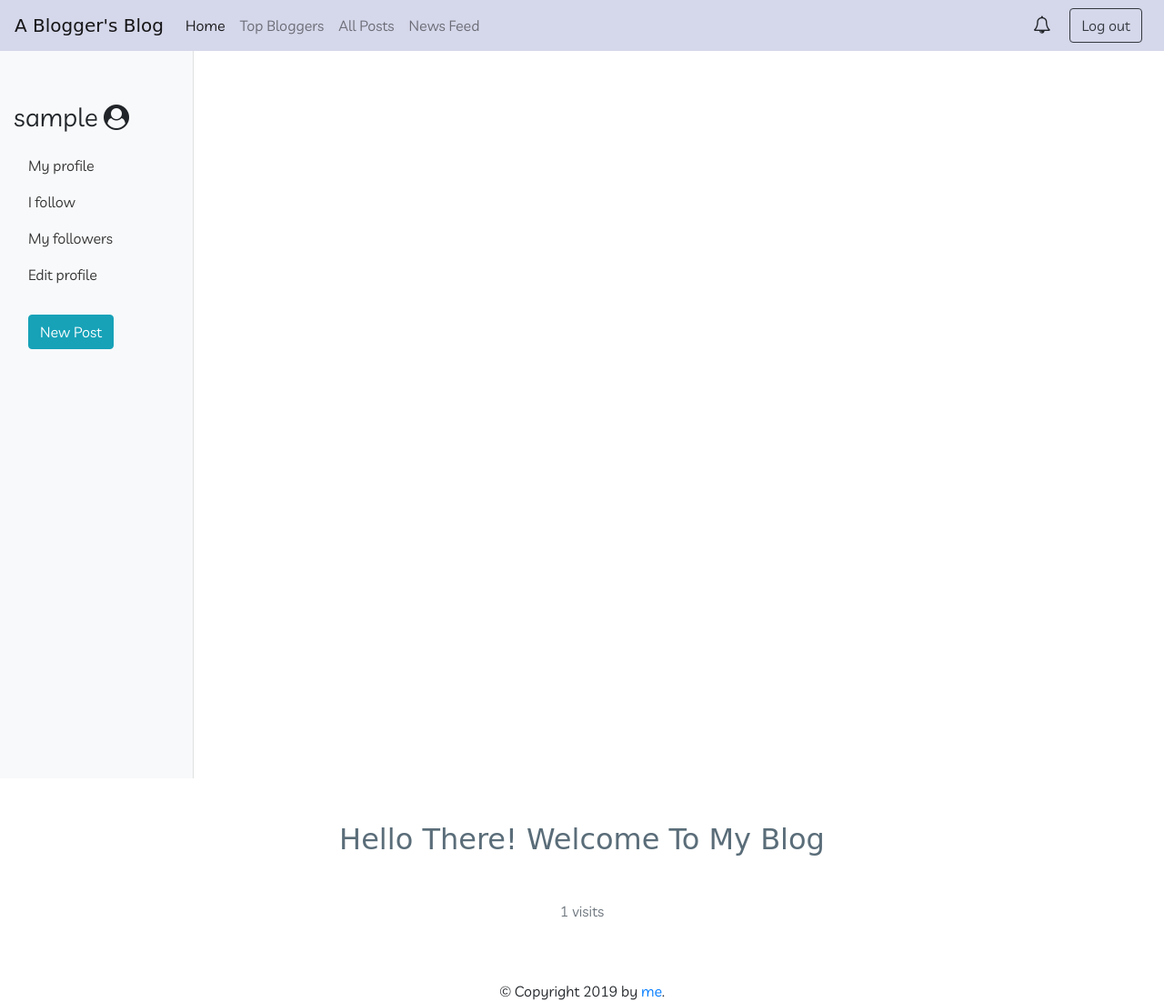
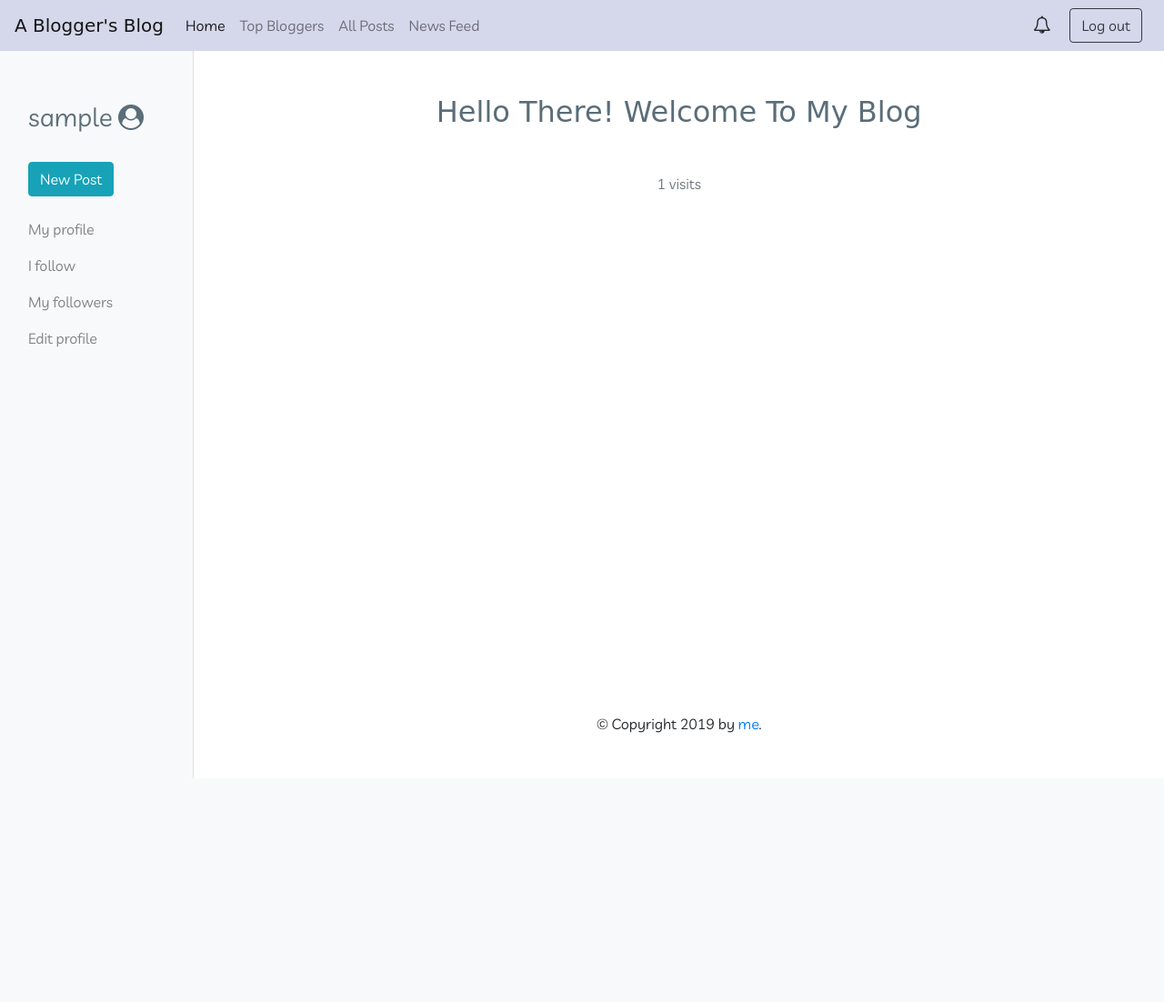
Before and after one commit to mq-5/Blog-deployed, a Flask app: page / in a window 1280 px wide. Shown: the whole page at 91% size. After the commit the page ends 856 px from the top, so only its background shows below. Run offline with Flask 2, Linux system fonts and the light colour scheme; the visitor is signed in with stand-in values (Sample User, id 1); data comes from the database, SQL or seed files in the repository; some libraries are stand-ins or nearby versions; some web fonts are replaced.

Commit message:
Small modifications

```diff
--- a/app.py
+++ b/app.py
@@ -29,7 +29,7 @@ POSTGRES = {
     'port': 5432,
 }
 '''
-app.config['SQLALCHEMY_DATABASE_URI'] = 'postgresql://quyen:123@localhost:5432/blog'
+DATABASE_URL='postgresql://quyen:123@localhost:5432/blog'
 '''
 
 app.config['SQLALCHEMY_DATABASE_URI'] = os.environ['DATABASE_URL']
@@ -192,7 +192,7 @@ def send_simple_message():
 		"https://api.mailgun.net/v3/sandbox0bfc0bbfa16043fab12dda3a391f74dd.mailgun.org/messages",
 		auth=("api", "bac57319741aa8659f9c76a8514b9344-c27bf672-7c55c135"),
 		data={"from": "Excited User <mailgun@sandbox0bfc0bbfa16043fab12dda3a391f74dd.mailgun.org>",
-			"to": ["thaikhoamyquyen@gmail.com", "YOU@sandbox0bfc0bbfa16043fab12dda3a391f74dd.mailgun.org"],
+			"to": ["thaikhoamyquyen@gmail.com"],
 			"subject": "Mailgun Update",
 			"text": "Ten more visits to your site!"})
 
--- a/static/style.css
+++ b/static/style.css
@@ -97,7 +97,7 @@ li.post,
 
 .sidebar .nav-link {
   font-weight: 500;
-  color: #333;
+  color: grey;
 }
 
 .sidebar .nav-link .feather {
@@ -118,6 +118,14 @@ li.post,
   font-size: .75rem;
   text-transform: uppercase;
 }
+
+
+#main-content {
+  display: flex;
+  flex-direction: column;
+  justify-content: space-between;
+}
+
 
 .header {
   color: #5a6d79;
--- /dev/null
+++ b/templates/includes/_sidebar.html
@@ -0,0 +1,34 @@
+<nav class="col-md-2 d-none d-md-block bg-light sidebar">
+    <div class="sidebar-sticky">
+        <h3 class="mb-3 ml-3" style="color: #5a6d79"> {{ current_user.user_name}} <i class="fa fa-user-circle mr-2"
+                aria-hidden="true"></i>
+        </h3>
+        <ul class="nav flex-column">
+            <li class="nav-item">
+                <a class="btn btn-info my-3 ml-3" href="{{ url_for('upload') }}">New Post</a>
+            </li>
+            <li class="nav-item">
+                <a class="nav-link" href="{{ url_for('profile', id=current_user.id) }}">
+
+                    My profile <span class="sr-only">(current)</span>
+                </a>
+            </li>
+            <li class="nav-item">
+                <a class="nav-link" href="{{ url_for('lst', criteria='following') }}">I follow</a>
+            </li>
+            <li class="nav-item">
+                <a class="nav-link" href="{{ url_for('lst', criteria='follower') }}">My followers</a>
+            </li>
+            <li class="nav-item">
+                <a class="nav-link" href="{{ url_for('edit_profile') }}"> Edit profile </a>
+            </li>
+            {% if current_user.is_admin %}
+            <div class="dropdown-divider"></div>
+            <li class="nav-item"><a class="nav-link" href="{{ url_for('flagged') }}"> Flagged Post <span
+                        class="badge badge-success">Admin</span> </a></li>
+            <li class="nav-item"><a class="nav-link" href="/admin"> Monitor <span
+                        class="badge badge-success">Admin</span> </a></li>
+            {% endif %} <br />
+        </ul>
+    </div>
+</nav>
--- a/templates/layout.html
+++ b/templates/layout.html
@@ -17,40 +17,9 @@
   <div class="container-fluid">
     <div class="row">
       {% if current_user.is_authenticated %}
-      <nav class="col-md-2 d-none d-md-block bg-light sidebar">
-        <div class="sidebar-sticky">
-          <h3 class="mb-3"> {{ current_user.user_name}} <i class="fa fa-user-circle mr-2" aria-hidden="true"></i></h3>
-          <ul class="nav flex-column">
-
-            <li class="nav-item">
-              <a class="nav-link" href="{{ url_for('profile', id=current_user.id) }}">
-
-                My profile <span class="sr-only">(current)</span>
-              </a>
-            </li>
-            <li class="nav-item">
-              <a class="nav-link" href="{{ url_for('lst', criteria='following') }}">I follow</a>
-            </li>
-            <li class="nav-item">
-              <a class="nav-link" href="{{ url_for('lst', criteria='follower') }}">My followers</a>
-            </li>
-            <li class="nav-item">
-              <a class="nav-link" href=""> Edit profile </a>
-            </li>
-            {% if current_user.is_admin %}
-            <div class="dropdown-divider"></div>
-            <li class="nav-item"><a class="nav-link" href="{{ url_for('flagged') }}"> Flagged Post <span
-                  class="badge badge-success">Admin</span> </a></li>
-            <li class="nav-item"><a class="nav-link" href="/admin"> Monitor <span
-                  class="badge badge-success">Admin</span> </a></li>
-            {% endif %} <br />
-            <li class="nav-item">
-              <a class="btn btn-info ml-3" href="{{ url_for('upload') }}">New Post</a>
-            </li>
-          </ul>
-        </div>
-      </nav>
+      {% include 'includes/_sidebar.html' %}
       {% endif %}
+      <div class="col-md-10" id='main-content'>
         <div id="content" class="container">
           {% include 'includes/_flashes.html' %}
           {% block content %}
@@ -58,12 +27,14 @@
           <p class="text-center text-muted">{{count}} visits </p>
           {% endblock %}
         </div>
-    </div>
-  </div>
         <div id="footer" class="text-center my-5">
           {% block footer %} &copy; Copyright 2019 by
           <a href="http://domain.invalid/">me</a>. {% endblock %}
         </div>
+      </div>
+    </div>
+  </div>
+
   <script src="https://code.jquery.com/jquery-3.3.1.slim.min.js"
     integrity="sha384-q8i/X+965DzO0rT7abK41JStQIAqVgRVzpbzo5smXKp4YfRvH+8abtTE1Pi6jizo" crossorigin="anonymous">
   </script>
```
Lines whose indentation alone changed are shown as unchanged.
